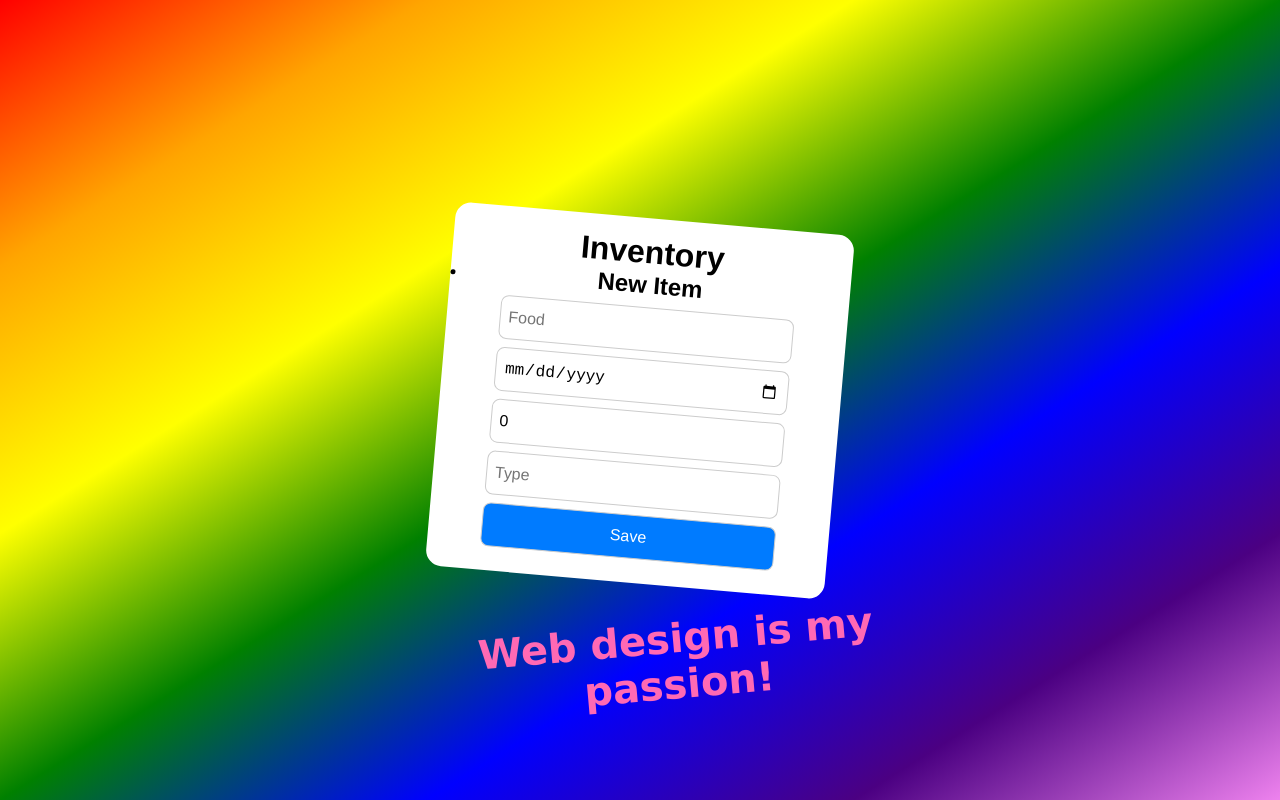
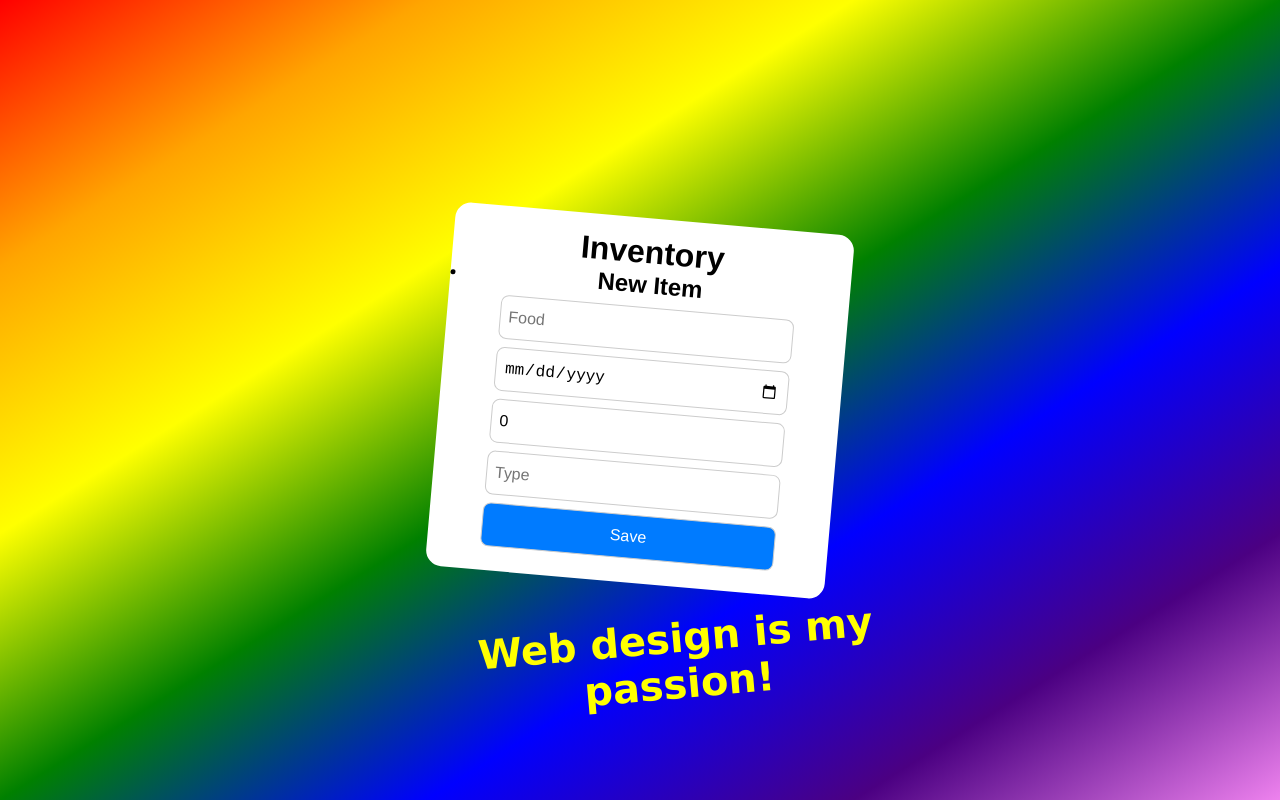
Before and after one commit to TheChozenWon/Temp, a Next.js app: page /inventory in a window 1280 px wide. Built offline with nearby package versions, Linux system fonts and the light colour scheme; no server answers; a web font is replaced by a local one.

Commit message:
Better UI/UX design

```diff
--- a/src/app/inventory/page.module.css
+++ b/src/app/inventory/page.module.css
@@ -7,10 +7,20 @@
   font-family: 'Comic Sans MS', 'Chalkboard SE', 'Comic Neue', sans-serif;
   font-size: 2.5rem;
   font-weight: bold;
+  color: yellow;
   transform: rotate(-10deg);
-  color: #ff69b4;
 }
 
 .wrapper {
   background: linear-gradient(to bottom right, red, orange, yellow, green, blue, indigo, violet);
+  animation: spinon 1s linear normal;
 }
+
+@keyframes spinon {
+  0% {
+    transform: rotate(0deg) scale(0);
+  }
+  100% {
+    transform: rotate(360deg);
+  }
+}
```
